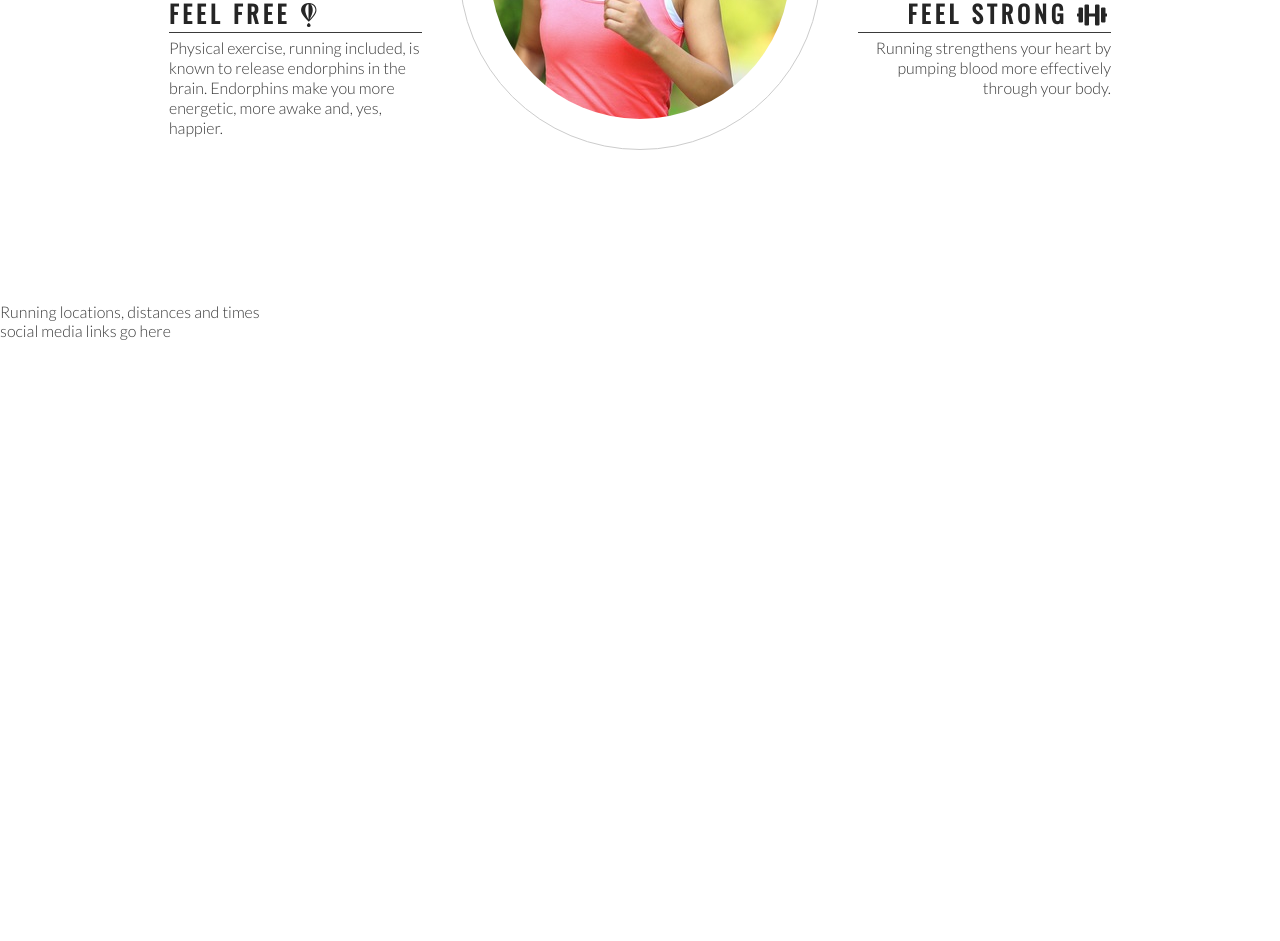
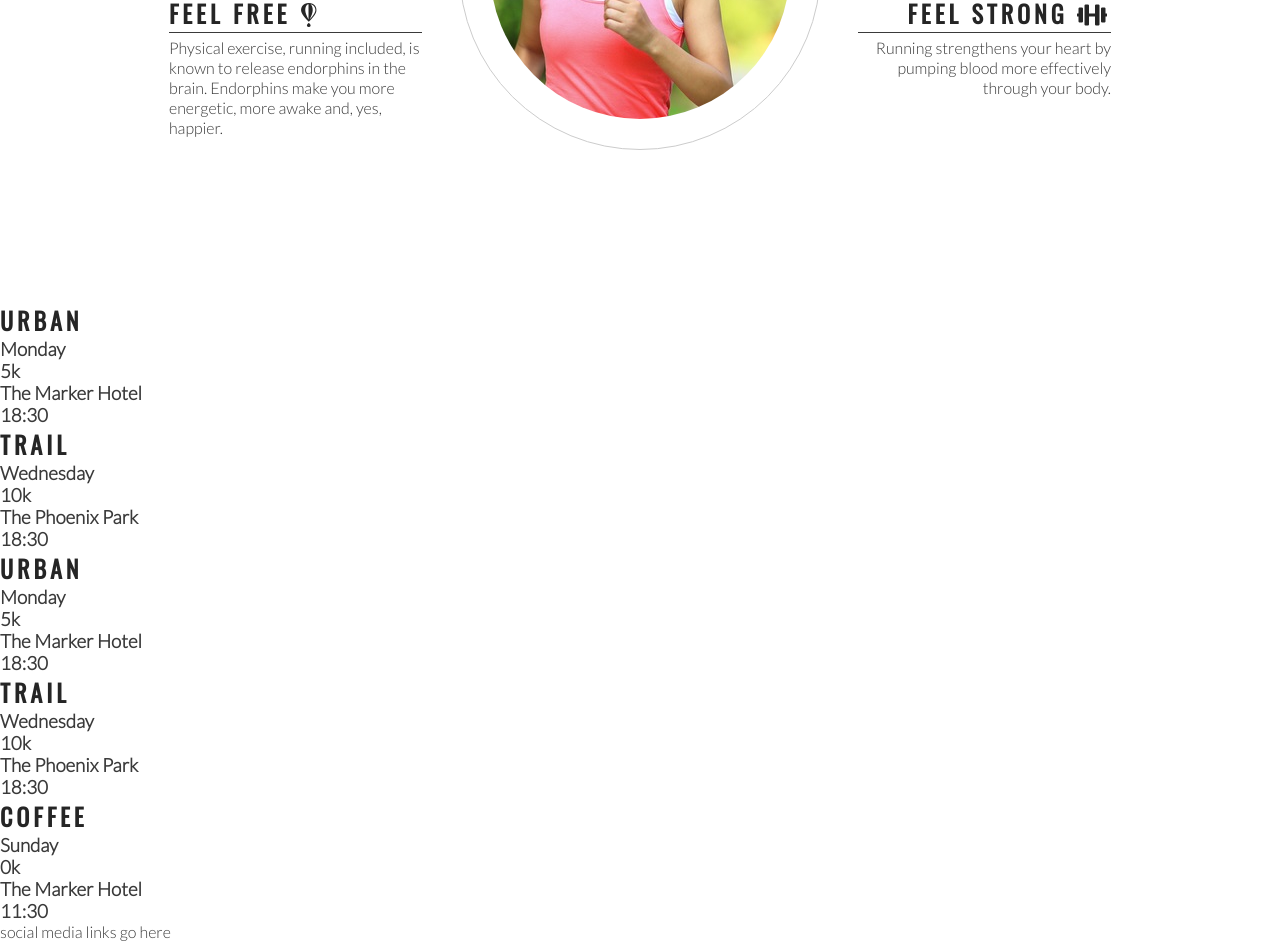
Before and after one commit to Jonnywdev/love-running, a plain HTML site: page index.html in a window 1280 px wide. Shown: the part 993-1934 px from the top of the page. Before the commit the page ends 1333 px from the top, so only its background shows below. Drawn offline with nearby package versions, Linux system fonts and the light colour scheme.

Commit message:
Add meetup times main structure

```diff
--- a/assests/css/style.css
+++ b/assests/css/style.css
@@ -182,3 +182,5 @@ hr {
     border-radius: 50%;
 
 }
+
+/* running locations, distances and times */
--- a/index.html
+++ b/index.html
@@ -7,7 +7,8 @@
     <meta name="viewport" content="width=device-width, initial-scale=1.0">
     <meta name="description" content="Love Running club for runners in dublin, Ireland">
     <meta name="keywords" content="love running, running club, ireland, dublin">
-    <link rel="stylesheet" href="https://use.fontawesome.com/releases/v5.15.4/css/all.css" integrity="sha384-DyZ88mC6Up2uqS4h/KRgHuoeGwBcD4Ng9SiP4dIRy0EXTlnuz47vAwmeGwVChigm" crossorigin="anonymous">
+    <link rel="stylesheet" href="https://use.fontawesome.com/releases/v5.15.4/css/all.css"
+        integrity="sha384-DyZ88mC6Up2uqS4h/KRgHuoeGwBcD4Ng9SiP4dIRy0EXTlnuz47vAwmeGwVChigm" crossorigin="anonymous">
     <link rel="stylesheet" href="assests/css/style.css">
     <title>Love Running</title>
 </head>
@@ -45,14 +46,16 @@
             <div class="left-about-heading">
                 <h2>Feel Free <i class="fab fa-fly"></i></h2>
                 <hr>
-                <p>Physical exercise, running included, is known to release endorphins in the brain. Endorphins make you more energetic, more awake and, yes, happier.</p>
+                <p>Physical exercise, running included, is known to release endorphins in the brain. Endorphins make you
+                    more energetic, more awake and, yes, happier.</p>
             </div>
         </div>
         <div id="right-about">
             <div class="right-about-heading">
                 <h2>Get Social <i class="fas fa-globe"></i></h2>
                 <hr>
-                <p>When we run with others, we can run farther and faster more easily. Social running can pull you out of a running funk or low mood, inspire you to try new events.</p>
+                <p>When we run with others, we can run farther and faster more easily. Social running can pull you out
+                    of a running funk or low mood, inspire you to try new events.</p>
             </div>
             <div class="right-about-heading">
                 <h2>Feel Strong <i class="fas fa-dumbbell"></i></h2>
@@ -68,9 +71,43 @@
             </div>
         </div>
     </section>
+        <div>
+            <h2>Urban</h2>
+            <h3>Monday</h3>
+            <h3>5k</h3>
+            <h3>The Marker Hotel</h3>
+            <h3>18:30</h3>
+        </div>
+        <div>
+            <h2>Trail</h2>
+            <h3>Wednesday</h3>
+            <h3>10k</h3>
+            <h3>The Phoenix Park</h3>
+            <h3>18:30</h3>
+        </div>
+        <div>
+            <h2>Urban</h2>
+            <h3>Monday</h3>
+            <h3>5k</h3>
+            <h3>The Marker Hotel</h3>
+            <h3>18:30</h3>
+        </div>
+        <div>
+            <h2>Trail</h2>
+            <h3>Wednesday</h3>
+            <h3>10k</h3>
+            <h3>The Phoenix Park</h3>
+            <h3>18:30</h3>
+        </div>
+        <div>
+            <h2>Coffee</h2>
+            <h3>Sunday</h3>
+            <h3>0k</h3>
+            <h3>The Marker Hotel</h3>
+            <h3>11:30</h3>
+        </div>
+    <section>
 
-    <section>
-        Running locations, distances and times
     </section>
 
     <footer>
```
Also changed, not shown: assests/images/dublin-city.webp (added).
